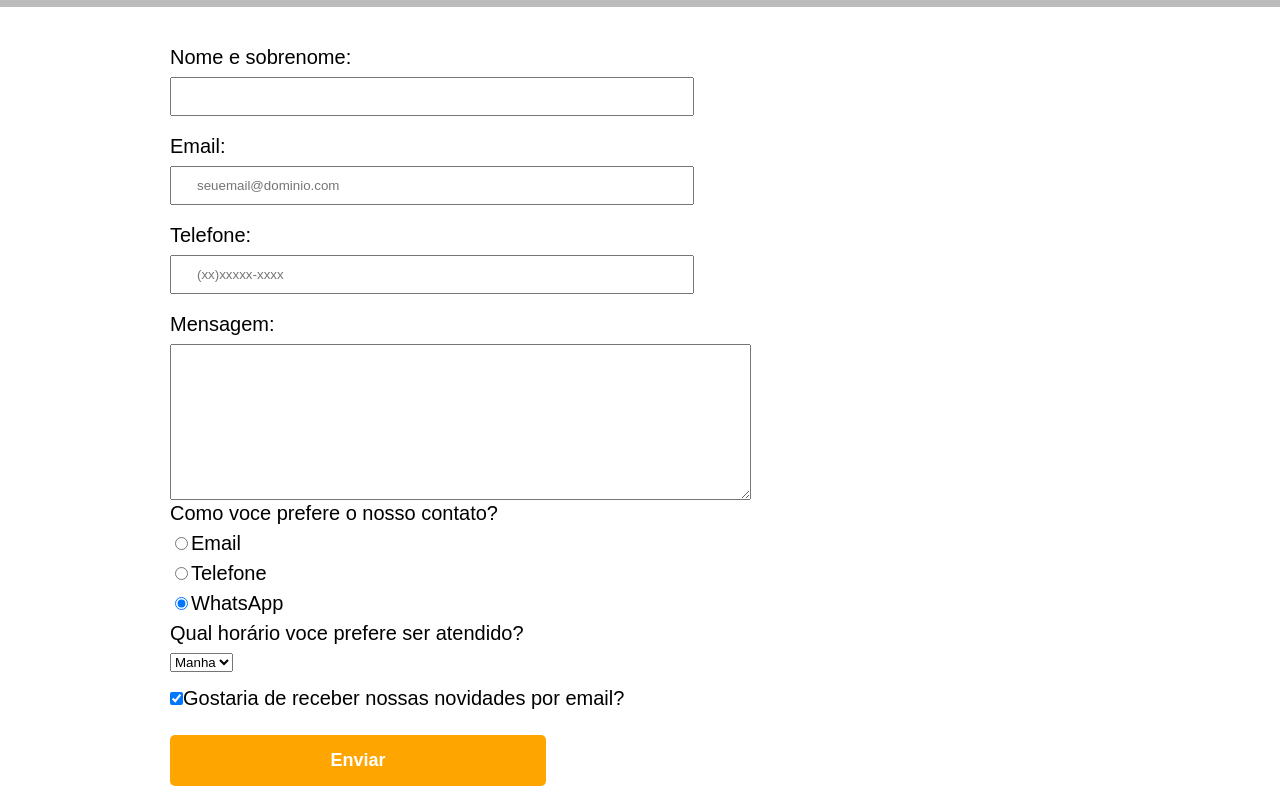
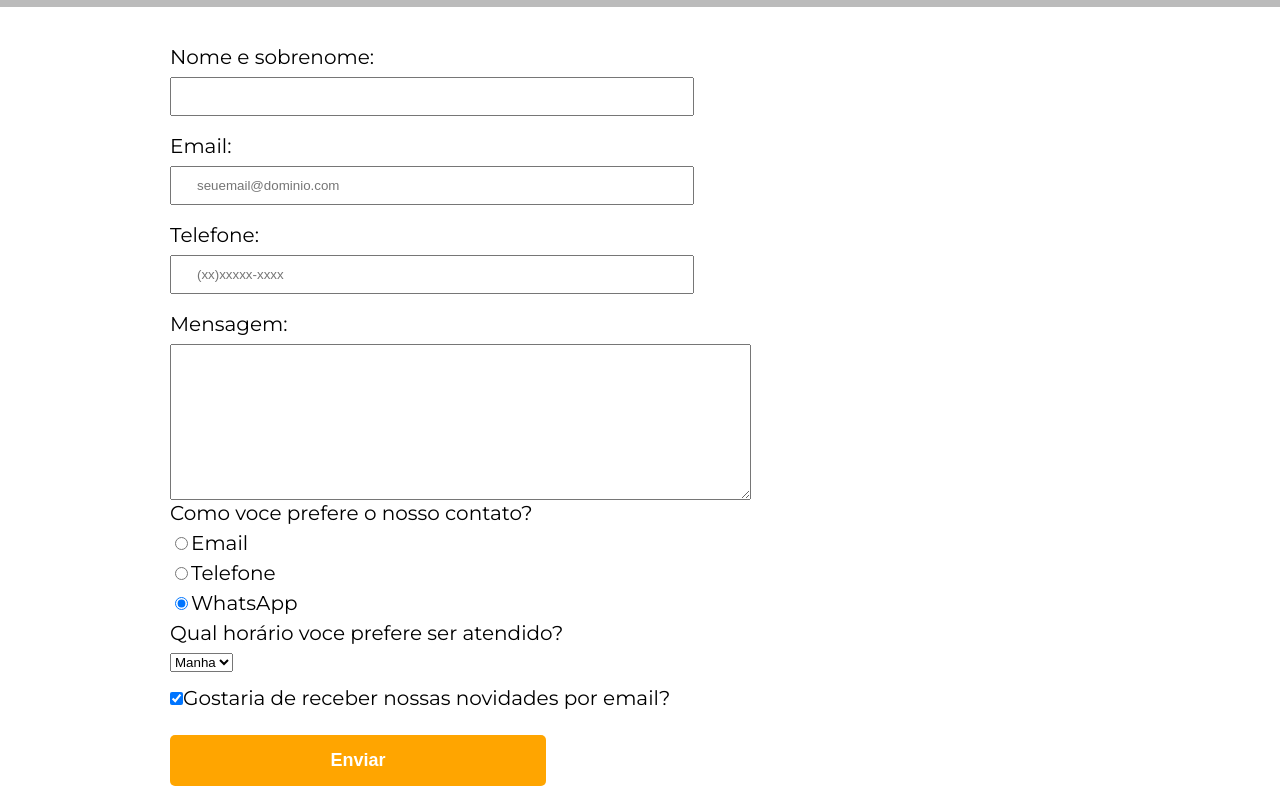
Before and after one commit to Vinckoski-Rafael/Vercel, a plain HTML site: page contato.html in a window 1280 px wide. Shown: the part 286-1076 px from the top of the page. Drawn offline with Linux system fonts and the light colour scheme.

Commit message:
Change Fonts.

```diff
--- a/contato.html
+++ b/contato.html
@@ -6,6 +6,7 @@
     <meta name="viewport" content="width=device-width, initial-scale=1.0">
     <link rel="stylesheet" href="reset.css">
     <link rel="stylesheet" href="style.css">
+    <link href="https://fonts.googleapis.com/css?family=Montserrat&display=swap" rel="stylesheet">
     <title>Contato</title>
 </head>
 <body>
```
Also changed, not shown: produto.html (+1 -0 lines).
